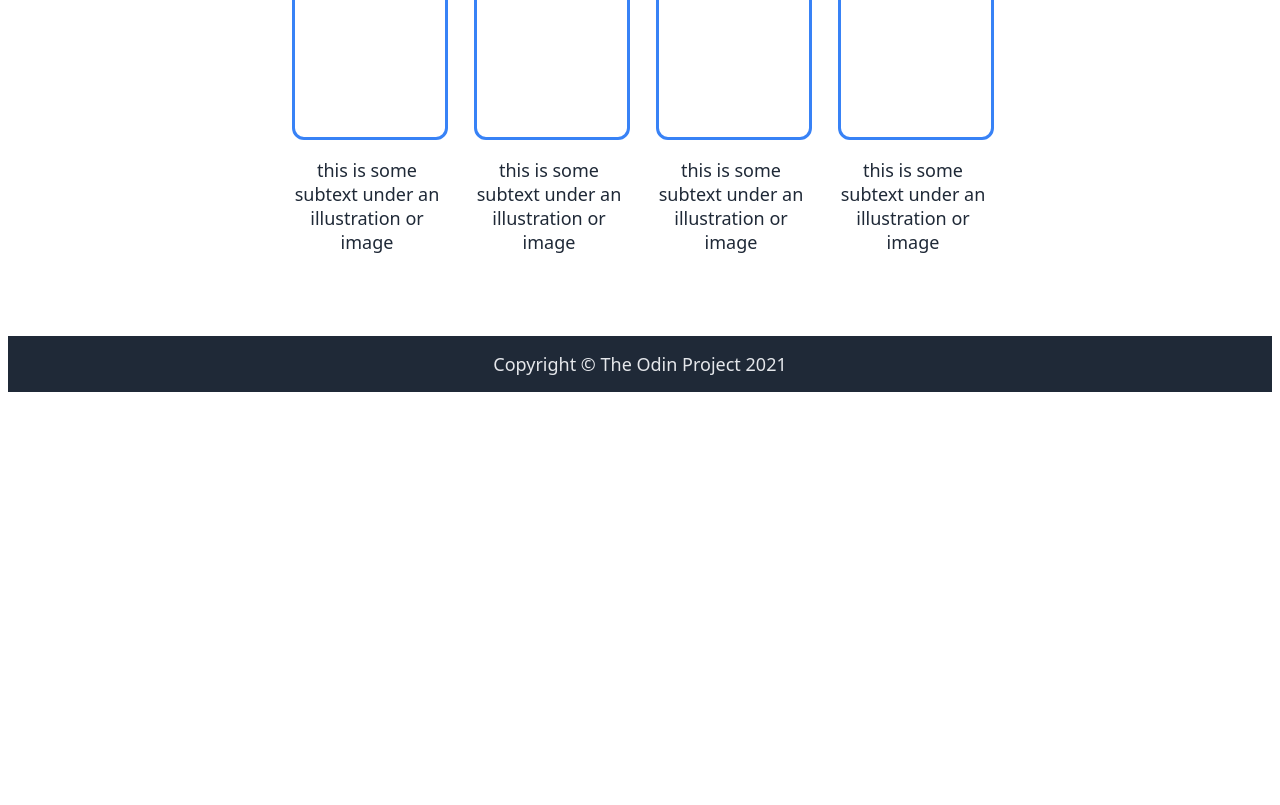
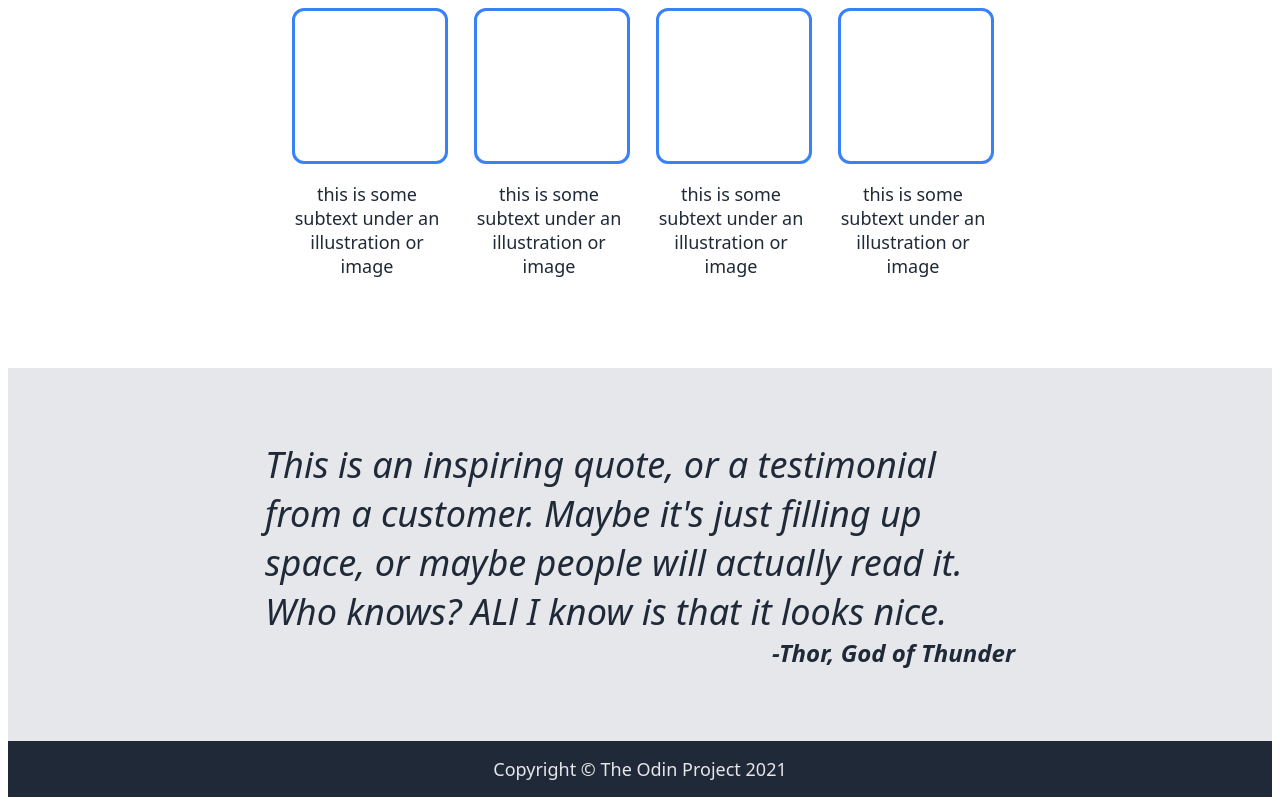
Before and after one commit to delsint123/landing_page, a plain HTML site: page index.html in a window 1280 px wide. Shown: the part 680-1485 px from the top of the page. Before the commit the page ends 1080 px from the top, so only its background shows below. Drawn offline with Linux system fonts and the light colour scheme.

Commit message:
Add quote and edit general layout

```diff
--- a/index.html
+++ b/index.html
@@ -59,6 +59,17 @@
         </div>
     </div>
 
+    <div class="quote">
+        <div>This is an inspiring quote, or a testimonial from a customer. Maybe it's just
+            filling up space, or maybe people will actually read it. Who knows? ALl I know is
+            that it looks nice.
+            <div class="author">
+                -Thor, God of Thunder
+            </div>
+        </div>
+
+    </div>
+
 
     <div class="footer">
         Copyright &copy; The Odin Project 2021
--- a/style.css
+++ b/style.css
@@ -10,7 +10,7 @@ body {
     justify-content: center;
     align-items: center;
     margin: 0px;
-    padding: 0px 72px;
+    padding: 0px 200px;
 }
 
 .header h1 {
@@ -66,7 +66,7 @@ button {
     width: 65%;
     justify-content: space-between;
     align-items: center;
-    padding: 64px;
+    padding: 72px;
 }
 
 .placeholder {
@@ -85,7 +85,7 @@ button {
     align-items: center;
     justify-content: center;
     gap: 32px;
-    margin-bottom: 64px;
+    margin-bottom: 72px;
 }
 
 .info_title {
@@ -93,7 +93,7 @@ button {
     font-weight: 900px;
     color: #1f2937;
     text-align: center;
-    margin-top: 64px;
+    margin-top: 72px;
 }
 
 .info p {
@@ -113,6 +113,28 @@ button {
     border: 3px solid #3882F6;
 }
 
+.quote {
+    display: flex;
+    justify-content: center;
+    align-items: center;
+    background-color: #e5e7eb;
+    font-size: 36px;
+    font-weight: 100;
+    font-style: italic;
+    color: #1f2937;
+    padding: 72px;
+}
+
+.quote div {
+    width: 750px;
+}
+
+.author {
+    text-align: end;
+    font-weight: 700;
+    font-size: 24px;
+}
+
 .footer {
     display: flex;
     justify-content: center;
```
